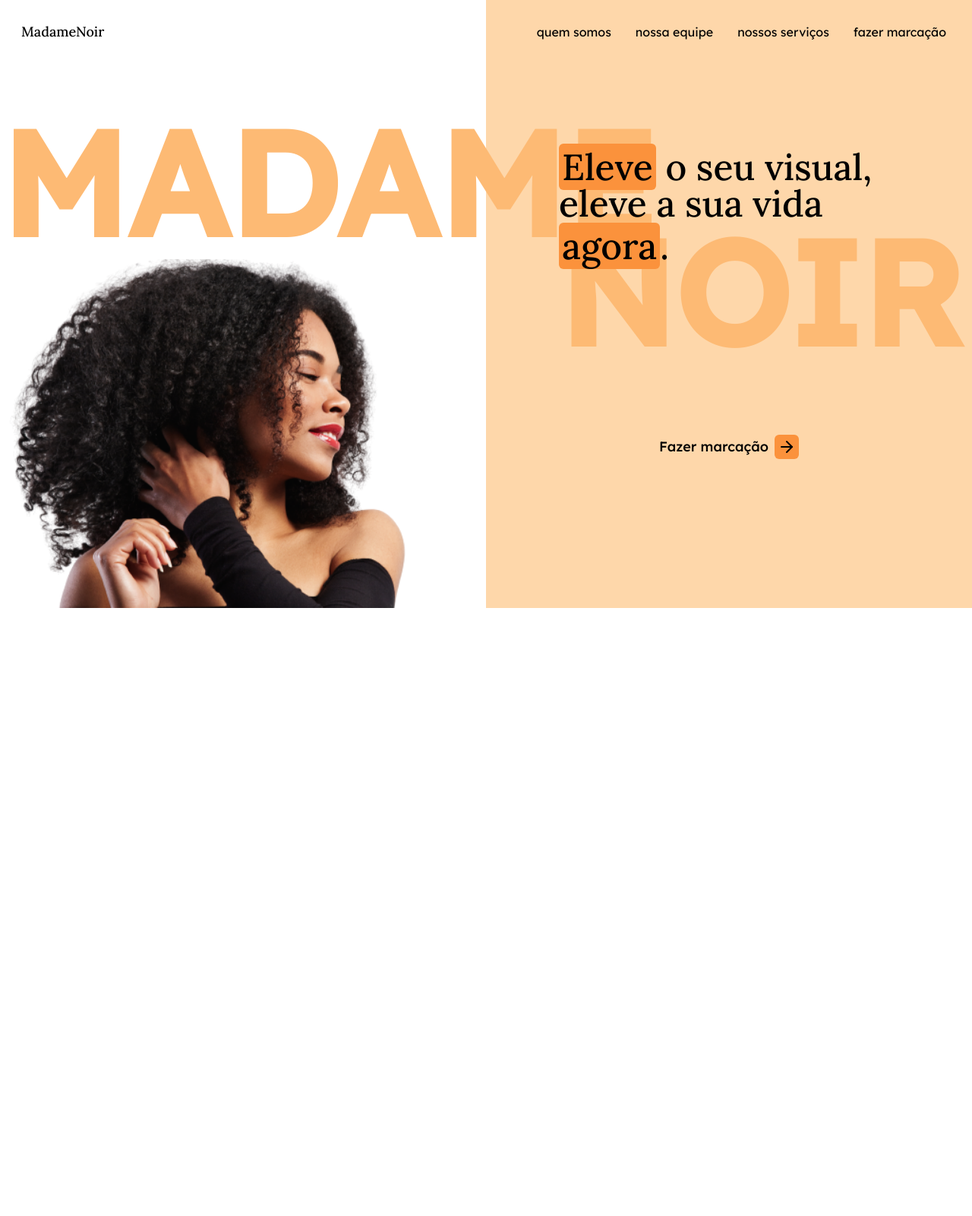
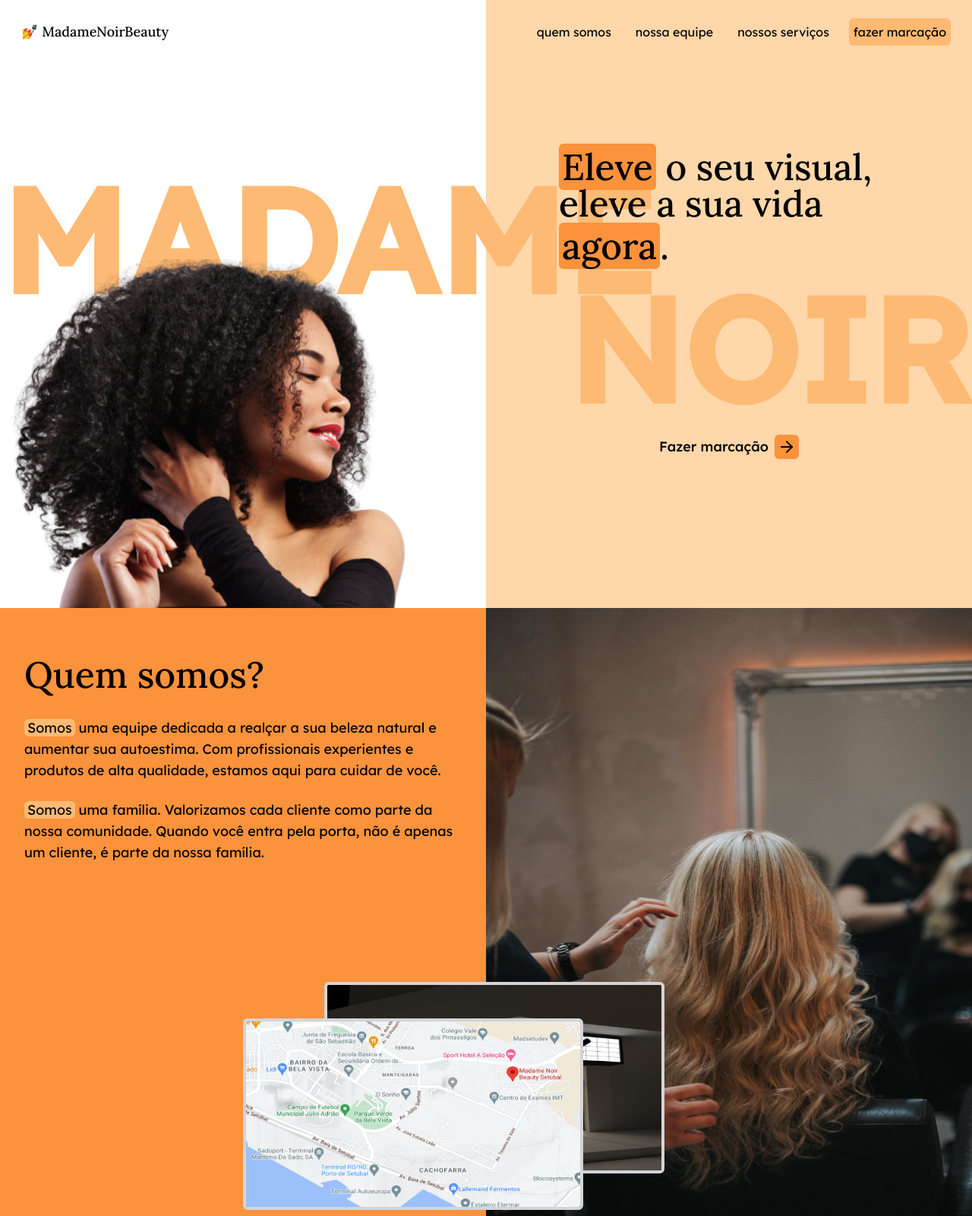
Before and after one commit to amateratsoo/madame-noir-beauty-lp, an Astro site: page / in a window 1280 px wide. Shown: the whole page at 76% size. Before the commit the page ends 800 px from the top, so only its background shows below. Built offline with nearby package versions, Linux system fonts and the light colour scheme; Astro itself is replaced by a stand-in of ours.

Commit message:
:construction: Second section of the page done

```diff
--- a/package.json
+++ b/package.json
@@ -13,6 +13,7 @@
   "dependencies": {
     "@astrojs/tailwind": "^5.0.0",
     "astro": "^3.1.2",
+    "tailwind-scrollbar": "^3.0.5",
     "tailwindcss": "^3.0.24"
   },
   "devDependencies": {
--- a/src/pages/index.astro
+++ b/src/pages/index.astro
@@ -2,12 +2,11 @@
 const nav = [
   { name: 'quem somos', link: '#quem-somos' },
   { name: 'nossa equipe', link: '#nossa-equipe' },
-  { name: 'nossos serviços', link: '#nossos-servicos' },
-  { name: 'fazer marcação', link: '#fazer-marcacao' }
+  { name: 'nossos serviços', link: '#nossos-servicos' }
 ]
 ---
 
-<html lang="pt">
+<html lang="pt" class="scroll-mt-48 scrollbar-thin scrollbar-track-zinc-100 scrollbar-thumb-zinc-300 scrollbar-rounded-full" style="scroll-behavior:smooth; scroll-padding-top:5.2rem">
   <head>
     <meta charset="utf-8" />
     <link rel="icon" type="image/svg+xml" href="/favicon.svg" />
@@ -16,24 +15,26 @@ const nav = [
     <link href="https://fonts.googleapis.com/css2?family=Lexend+Deca:wght@300;400;500&family=Lora:wght@400;500&display=swap" rel="stylesheet">
     <meta name="viewport" content="width=device-width" />
     <meta name="generator" content={Astro.generator} />
-    <title>CinderEla</title>
+    <title>MadameNoirBeauty 💅</title>
   </head>
 
-  <body class="relative">
-    <header class="w-full p-6 fixed z-30 top-0 bg-transparent flex justify-between px-7 items-center">
+  <body class="overflow-x-hidden">
+    <header data-is-scrolling="false" class="w-full p-6 data-[is-scrolling=true]:shadow-sm data-[is-scrolling=true]:shadow-[2.8px 2.8px 2.2px rgba(0, 0, 0, 0.02), 6.7px 6.7px 5.3px rgba(0, 0, 0, 0.028), 12.5px 12.5px 10px rgba(0, 0, 0, 0.035), 22.3px 22.3px 17.9px rgba(0, 0, 0, 0.042), 41.8px 41.8px 33.4px rgba(0, 0, 0, 0.05), 100px 100px 80px rgba(0, 0, 0, 0.07)] data-[is-scrolling=true]:bg-orange-200/80 data-[is-scrolling=true]:backdrop-blur-lg fixed z-30 top-0 transition-colors flex justify-between px-7 items-center">
       <a href="">
-        <span class="font-serif font-medium text-lg">MadameNoir</span>
+        <span class="font-serif font-medium text-lg">💅 MadameNoirBeauty</span>
       </a>
 
       <nav class="flex gap-x-5">
         {nav.map(({ name, link }) => <a href={link} class="p-1.5 rounded-md hover:bg-orange-300 transition-colors">{name}</a>)}
+        <button class="p-1.5 rounded-md active:scale-95 bg-orange-300 transition-all">fazer marcação</button>
       </nav>
     </header>
 
-    <span class="absolute font-sans font-bold text-orange-300 text-[12rem] top-24 z-10">MADAME</span>
-    <span class="absolute font-sans font-bold text-orange-300 text-[12rem] top-60 right-3 z-10">NOIR</span>
-
-    <section class="w-screen h-screen flex">
+    <section class="w-screen h-screen flex relative">
+      <div class="absolute -space-y-36 flex flex-col w-full h-fit top-1/2 pointer-events-none -translate-y-[53%] z-10 font-sans font-bold text-orange-300 text-[12rem]">
+        <div class="self-start">MADAME</div>
+        <div class="self-end">NOIR</div>
+      </div>
       <div class="flex-1 overflow-hidden h-full flex justify-center items-end">
         <img
           src="images/hero-image.png"
@@ -59,5 +60,78 @@ const nav = [
         </button>
       </div>
     </section>
+
+    <section id="quem-somos" class="flex w-screen">
+      <div class="w-1/2 bg-orange-400 py-16 h-screen px-8">
+        <h2 class="font-serif text-5xl font-medium mb-8">Quem somos?</h2>
+
+        <p class="text-lg">
+          <span class="bg-orange-300 py-[0.2px] px-1 rounded-md">Somos</span> uma equipe dedicada a realçar a
+          sua beleza natural e aumentar sua autoestima.
+          Com profissionais experientes e produtos de alta qualidade,
+          estamos aqui para cuidar de você.
+        </p>
+
+        <p class="text-lg mt-6">
+          <span class="bg-orange-300 py-[0.2px] px-1 rounded-md">Somos</span> uma família.
+          Valorizamos cada cliente como parte da nossa comunidade.
+          Quando você entra pela porta, não é apenas um cliente, é parte da nossa família.
+        </p>
+      </div>
+
+      <div class="flex-1 relative">
+        <button class="group absolute z-10 -left-1/2 bottom-2 show-salon-location">
+          <img
+            src="images/maps-location.png"
+            alt="imagem no mapa mostrando a localização do salão de beleza perto da rua 6 de novembro"
+            class="group-hover:border-orange-300 transition-colors aspect-video w-[28rem] border-4 rounded-md border-zinc-300"
+          >
+        </button>
+
+        <button class="group absolute bottom-14 -left-1/3 show-salon-outside">
+          <img
+            src="images/salon-outside.jpg"
+            alt="imagem mostrando o salão pela parte de fora"
+            class="group-hover:border-orange-300 transition-colors aspect-video w-[28rem] border-4 rounded-md border-zinc-300"
+          >
+        </button>
+
+        <img
+          src="images/about-us-image.jpg"
+          alt="mulher recebendo tratamento de cabelo num salão de beleza"
+          class="h-screen w-full z-20"
+        >
+      </div>
+    </section>
   </body>
 </html>
+
+
+<script>
+  const header = document.querySelector('header') as HTMLHeadElement
+
+
+  window.addEventListener('scroll', () => {
+    if (Number(window.scrollY.toFixed(0)) > 0) {
+      header.setAttribute('data-is-scrolling', 'true')
+    }
+
+    else {
+      header.setAttribute('data-is-scrolling', 'false')
+    }
+  })
+
+
+  const salonLocationButton = document.querySelector('.show-salon-location') as HTMLButtonElement
+  const salonOutsideButton = document.querySelector('.show-salon-outside') as HTMLButtonElement
+
+  salonLocationButton.addEventListener('click', () => {
+    salonLocationButton.classList.add('z-10')
+    salonOutsideButton.classList.remove('z-10')
+  })
+
+  salonOutsideButton.addEventListener('click', () => {
+    salonOutsideButton.classList.add('z-10')
+    salonLocationButton.classList.remove('z-10')
+  })
+</script>
--- a/tailwind.config.cjs
+++ b/tailwind.config.cjs
@@ -9,5 +9,7 @@ module.exports = {
       }
     }
   },
-  plugins: [],
+  plugins: [
+    require('tailwind-scrollbar')
+  ],
 }
```
Also changed, not shown: pnpm-lock.yaml, public/images/about-us-image.jpg (added), public/images/maps-location.png (added), public/images/salon-outside.jpg (added), 1 other file.
